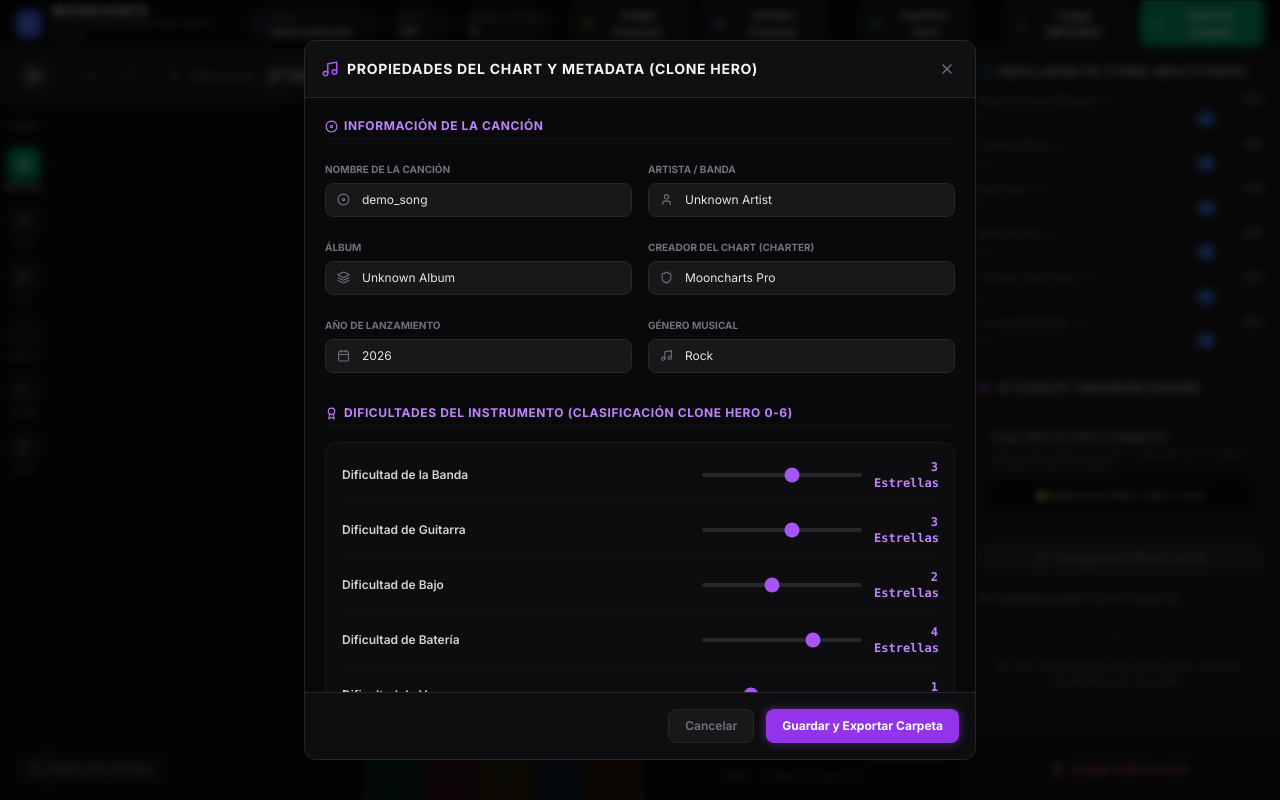
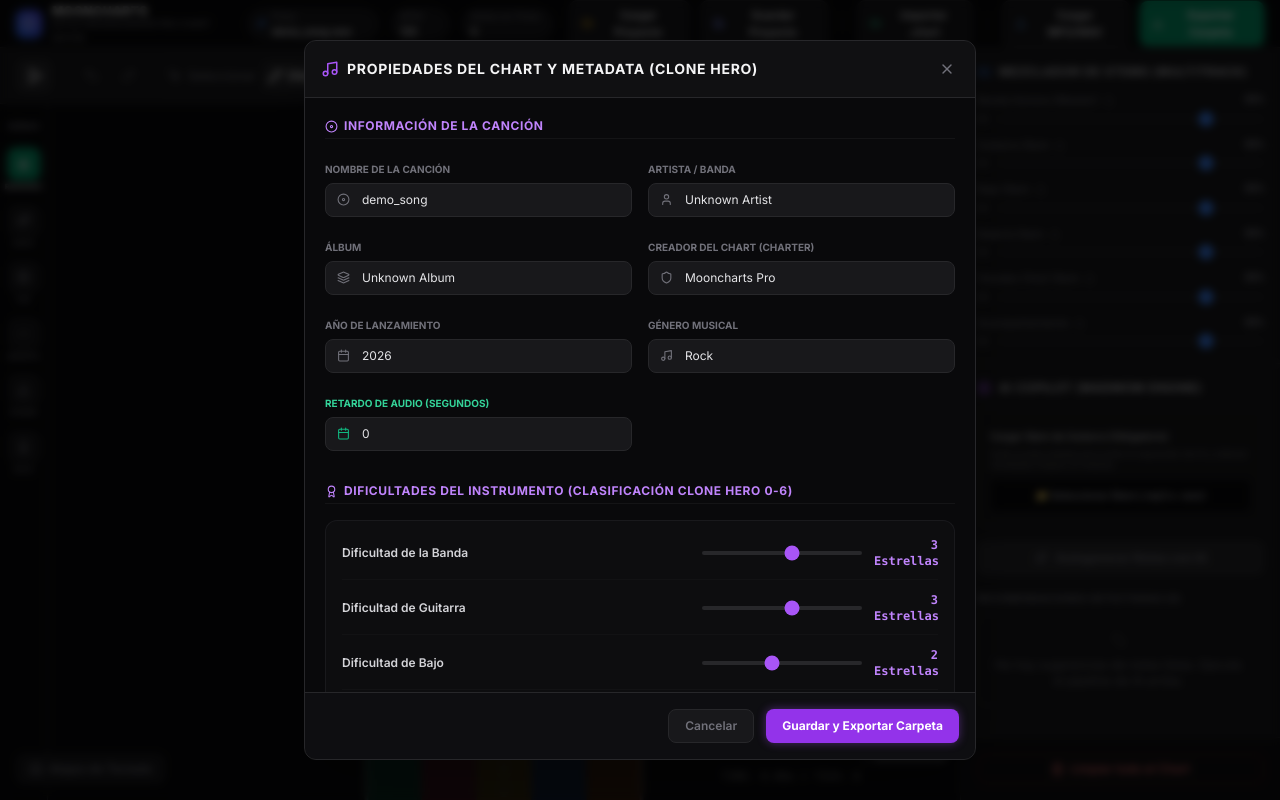
Before and after one commit to DanividN/Moonchart-Frontend, a React (Vite) app: page / in a window 1280 px wide. Both pictures are taken after a click on the button "Exportar Carpeta". Built offline with nearby package versions, Linux system fonts and the light colour scheme.

Commit message:
ajuste de audio en la cancion

```diff
--- a/src/App.tsx
+++ b/src/App.tsx
@@ -129,7 +129,8 @@
   };
 
   const exportToChartFile = (notesList: any[], beatsPerMin: number, activeMeta: typeof metadata, resolution: number = 192) => {
-    let output = `[Song]\n{\n  Name = "${activeMeta.name}"\n  Artist = "${activeMeta.artist}"\n  Charter = "${activeMeta.charter}"\n  Album = "${activeMeta.album}"\n  Year = "${activeMeta.year}"\n  Genre = "${activeMeta.genre}"\n  Offset = 0\n  Resolution = ${resolution}\n  Player2 = bass\n  Difficulty = 0\n  PreviewStart = 0\n  PreviewLength = 0\n  SyncTrack = 0\n}\n`;
+    const audioOffset = activeMeta.offset || 0;
+    let output = `[Song]\n{\n  Name = "${activeMeta.name}"\n  Artist = "${activeMeta.artist}"\n  Charter = "${activeMeta.charter}"\n  Album = "${activeMeta.album}"\n  Year = "${activeMeta.year}"\n  Genre = "${activeMeta.genre}"\n  Offset = ${audioOffset}\n  Resolution = ${resolution}\n  Player2 = bass\n  Difficulty = 0\n  PreviewStart = 0\n  PreviewLength = 0\n  SyncTrack = 0\n}\n`;
     output += `[SyncTrack]\n{\n  0 = TS 4\n  0 = B ${beatsPerMin * 1000}\n}\n`;
 
     // 1. Serialize Vocals inside Events track as Clone Hero standard lyrics
--- a/src/core/audio/audioEngine.ts
+++ b/src/core/audio/audioEngine.ts
@@ -485,6 +485,10 @@
     return this.currentTime;
   }
 
+  public getIsPlaying(): boolean {
+    return this.isPlaying;
+  }
+
   private clearStems() {
     Object.keys(this.stems).forEach(name => {
       const stem = this.stems[name];
--- a/src/features/editor/components/ChartCanvas.tsx
+++ b/src/features/editor/components/ChartCanvas.tsx
@@ -57,6 +57,11 @@
 
   const [hoveredLane, setHoveredLane] = useState<number | null>(null);
   const [hoveredTick, setHoveredTick] = useState<number | null>(null);
+
+  const [isDraggingOffset, setIsDraggingOffset] = useState(false);
+  const [dragOffsetStartY, setDragOffsetStartY] = useState<number | null>(null);
+  const [dragOffsetStartValue, setDragOffsetStartValue] = useState<number>(0);
+  const [isHoveringOffsetHandle, setIsHoveringOffsetHandle] = useState(false);
 
   // Configuration Constants
   const LANE_COUNT = activeInstrument === 'drums' ? 5 : 5; // standard 5-fret/lane layout
@@ -217,6 +222,7 @@
       const waveformPeaks = audioEngine.getWaveformData();
       const audioDuration = audioEngine.getDuration();
       const hasRealWaveform = waveformPeaks && waveformPeaks.length > 0 && audioDuration > 0;
+      const audioOffset = useChartStore.getState().metadata.offset || 0;
 
       for (let y = 0; y < height; y += 4) {
         const t = yToTick(y, height);
@@ -224,7 +230,8 @@
 
         if (hasRealWaveform) {
            const timeSecs = t / (ticksPerBeat * (bpm / 60));
-           const fraction = timeSecs / audioDuration;
+           const audioTimeSecs = timeSecs - audioOffset;
+           const fraction = audioTimeSecs / audioDuration;
            if (fraction >= 0 && fraction <= 1) {
              const idx = Math.floor(fraction * waveformPeaks.length);
              if (idx >= 0 && idx < waveformPeaks.length) {
@@ -243,6 +250,33 @@
         ctx.lineTo(width / 2 + amplitude, y);
       }
       ctx.stroke();
+
+      // 5b. Draw Audio Offset Handle (Zero-line marker)
+      const offsetTick = audioOffset * ticksPerBeat * (bpm / 60);
+      const offsetY = tickToY(offsetTick, height);
+      if (offsetY >= 0 && offsetY <= height) {
+        ctx.strokeStyle = isHoveringOffsetHandle || isDraggingOffset ? '#10b981' : 'rgba(16, 185, 129, 0.4)';
+        ctx.lineWidth = isHoveringOffsetHandle || isDraggingOffset ? 3 : 2;
+        ctx.setLineDash([8, 4]);
+        ctx.beginPath();
+        ctx.moveTo(startX, offsetY);
+        ctx.lineTo(startX + totalHighwayWidth, offsetY);
+        ctx.stroke();
+        ctx.setLineDash([]);
+
+        // Handle Tab
+        const tabW = 200;
+        const tabH = 22;
+        ctx.fillStyle = isHoveringOffsetHandle || isDraggingOffset ? '#10b981' : 'rgba(16, 185, 129, 0.8)';
+        ctx.beginPath();
+        ctx.roundRect(startX + totalHighwayWidth / 2 - tabW / 2, offsetY - tabH / 2, tabW, tabH, 4);
+        ctx.fill();
+
+        ctx.fillStyle = '#09090b';
+        ctx.font = 'bold 10px Inter';
+        ctx.textAlign = 'center';
+        ctx.fillText(`↕ INICIO DEL AUDIO (OFFSET: ${audioOffset.toFixed(2)}s)`, startX + totalHighwayWidth / 2, offsetY + 3);
+      }
 
       // 6. Draw AI suggestions as semi-transparent neon circles
       aiSuggestions.forEach((sug) => {
@@ -681,7 +715,7 @@
     return () => {
       cancelAnimationFrame(animationId);
     };
-  }, [notes, isPlaying, currentTick, zoomX, zoomY, quantization, hoveredLane, hoveredTick, selectedTool, activeInstrument, activeDifficulty, snapToGrid, aiSuggestions, hoveredNoteId, draggedMoveNoteId, selectedNoteIds, selectionBox, isSelecting, isDraggingSelected]);
+  }, [notes, isPlaying, currentTick, zoomX, zoomY, quantization, hoveredLane, hoveredTick, selectedTool, activeInstrument, activeDifficulty, snapToGrid, aiSuggestions, hoveredNoteId, draggedMoveNoteId, selectedNoteIds, selectionBox, isSelecting, isDraggingSelected, isHoveringOffsetHandle, isDraggingOffset]);
 
   // Selection Key Shortcut Handlers
   useEffect(() => {
@@ -773,30 +807,50 @@
     if (!isPlaying) return;
 
     const hasAudio = audioEngine.getDuration() > 0;
+    const currentState = useChartStore.getState();
+    const audioOffset = currentState.metadata.offset || 0;
 
     let lastTime = performance.now();
     const interval = setInterval(() => {
+      const now = performance.now();
+      const delta = now - lastTime;
+      lastTime = now;
+
+      const beatsPerSecond = bpm / 60;
+      const ticksPerSecond = beatsPerSecond * ticksPerBeat;
+
+      const currentTick = useChartStore.getState().currentTick;
+      const nextTickOffline = currentTick + (ticksPerSecond * delta) / 1000;
+      const chartTimeOffline = nextTickOffline / ticksPerSecond;
+
       if (hasAudio) {
-        // High-precision sync with AudioEngine clock
-        const currentTime = audioEngine.getCurrentTime();
-        const calculatedTick = currentTime * ticksPerBeat * (bpm / 60);
-        setCurrentTick(calculatedTick);
+        if (chartTimeOffline < audioOffset) {
+          // We are in the silent offset period before audio starts
+          if (audioEngine.getIsPlaying()) {
+             audioEngine.pause(); // pause until we reach offset
+          }
+          setCurrentTick(nextTickOffline);
+        } else {
+          // Time to play audio!
+          if (!audioEngine.getIsPlaying()) {
+             // We just crossed the threshold, play audio
+             const targetAudioTime = chartTimeOffline - audioOffset;
+             audioEngine.seek(targetAudioTime);
+             audioEngine.play();
+          }
+          // High-precision sync with AudioEngine clock
+          const currentTime = audioEngine.getCurrentTime();
+          const calculatedTick = (currentTime + audioOffset) * ticksPerSecond;
+          setCurrentTick(calculatedTick);
+        }
       } else {
         // Fallback to simulated offline clock
-        const now = performance.now();
-        const delta = now - lastTime;
-        lastTime = now;
-
-        const beatsPerSecond = bpm / 60;
-        const ticksPerSecond = beatsPerSecond * ticksPerBeat;
-        const ticksToAdvance = (ticksPerSecond * delta) / 1000;
-
-        setCurrentTick(currentTick + ticksToAdvance);
+        setCurrentTick(nextTickOffline);
       }
     }, 16);
 
     return () => clearInterval(interval);
-  }, [isPlaying, currentTick, bpm, ticksPerBeat, setCurrentTick]);
+  }, [isPlaying, bpm, ticksPerBeat, setCurrentTick]);
 
   // Mouse Interactions
   const handleMouseMove = (e: React.MouseEvent<HTMLCanvasElement>) => {
@@ -807,6 +861,9 @@
     const x = e.clientX - rect.left;
     const y = e.clientY - rect.top;
 
+    const totalHighwayWidth = LANE_COUNT * LANE_WIDTH;
+    const startX = (canvas.width - totalHighwayWidth) / 2;
+
     // 0a. Handle Selection box drag updates
     if (isSelecting && selectionBox) {
       setSelectionBox(box => box ? { ...box, endX: x, endY: y } : null);
@@ -816,8 +873,6 @@
       const boxY = Math.min(selectionBox.startY, y);
       const boxH = Math.abs(selectionBox.startY - y);
 
-      const totalHighwayWidth = LANE_COUNT * LANE_WIDTH;
-      const startX = (canvas.width - totalHighwayWidth) / 2;
       const visible = notes.filter((n) => n.difficulty === activeDifficulty && n.instrument === activeInstrument);
 
       const newlySelected = new Set<string>();
@@ -849,6 +904,33 @@
         setSelectedNoteIds(newlySelected);
       }
       return;
+    }
+
+    // Offset visual dragging
+    if (isDraggingOffset && dragOffsetStartY !== null) {
+      const deltaY = e.clientY - rect.top - dragOffsetStartY;
+      const pixelsPerSecond = zoomY * ticksPerBeat * (bpm / 60);
+      const deltaSeconds = deltaY / pixelsPerSecond;
+
+      const newOffset = Math.max(0, dragOffsetStartValue - deltaSeconds);
+
+      useChartStore.setState(state => ({
+         metadata: { ...state.metadata, offset: parseFloat(newOffset.toFixed(3)) }
+      }));
+      return;
+    }
+
+    // Check Offset Handle Hover
+    const audioOffset = useChartStore.getState().metadata.offset || 0;
+    const offsetTick = audioOffset * (useChartStore.getState().bpm / 60) * useChartStore.getState().ticksPerBeat;
+    const offsetY = tickToY(offsetTick, canvas.height);
+
+    if (x >= startX && x <= startX + totalHighwayWidth && Math.abs(y - offsetY) < 15) {
+       setIsHoveringOffsetHandle(true);
+       canvas.style.cursor = 'ns-resize';
+    } else {
+       setIsHoveringOffsetHandle(false);
+       canvas.style.cursor = 'default';
     }
 
     // 0. Handle Minimap dragging
@@ -925,8 +1007,6 @@
     setHoveredPhraseEdge(foundHoveredEdge);
 
     // 2. Detect Hover over standard Note Jewels for dragging
-    const totalHighwayWidth = LANE_COUNT * LANE_WIDTH;
-    const startX = (canvas.width - totalHighwayWidth) / 2;
     const visibleNotes = notes.filter((n) => n.difficulty === activeDifficulty && n.instrument === activeInstrument);
 
     const foundHoveredNote = visibleNotes.find((note) => {
@@ -1034,6 +1114,9 @@
     const x = e.clientX - rect.left;
     const y = e.clientY - rect.top;
 
+    const totalHighwayWidth = LANE_COUNT * LANE_WIDTH;
+    const startX = (canvas.width - totalHighwayWidth) / 2;
+
     // A. Minimap Click & Drag Start (Highest Priority)
     const minimapX = canvas.width - 85;
     const minimapWidth = 70;
@@ -1051,9 +1134,29 @@
       return;
     }
 
+    // Offset visual dragging (Clicking on the Offset Handle)
+    const audioOffset = useChartStore.getState().metadata.offset || 0;
+    const offsetTick = audioOffset * (useChartStore.getState().bpm / 60) * useChartStore.getState().ticksPerBeat;
+    const offsetY = tickToY(offsetTick, canvas.height);
+
+    if (x >= startX && x <= startX + totalHighwayWidth && Math.abs(y - offsetY) < 15) {
+       setIsDraggingOffset(true);
+       setDragOffsetStartY(e.clientY - rect.top);
+       setDragOffsetStartValue(audioOffset);
+       return;
+    }
+
+    // Legacy: Alt + Click on canvas
+    const waveformPeaks = audioEngine.getWaveformData();
+    const hasRealWaveform = waveformPeaks && waveformPeaks.length > 0;
+    if (e.altKey && hasRealWaveform) {
+       setIsDraggingOffset(true);
+       setDragOffsetStartY(e.clientY - rect.top);
+       setDragOffsetStartValue(useChartStore.getState().metadata.offset || 0);
+       return;
+    }
+
     // B. Click on Note Jewel: Drag/move single or multiple selected notes! (Works anywhere on screen)
-    const totalHighwayWidth = LANE_COUNT * LANE_WIDTH;
-    const startX = (canvas.width - totalHighwayWidth) / 2;
     const visibleNotes = notes.filter((n) => n.difficulty === activeDifficulty && n.instrument === activeInstrument);
 
     const clickedNoteJewel = visibleNotes.find((note) => {
@@ -1204,6 +1307,12 @@
     setIsDraggingMinimap(false);
     setDraggedMoveNoteId(null);
 
+    if (isDraggingOffset) {
+      setIsDraggingOffset(false);
+      setDragOffsetStartY(null);
+      pushHistory();
+    }
+
     // Multi-Selection dragging / box selection cleanups
     setIsSelecting(false);
     setSelectionBox(null);
--- a/src/features/editor/components/MetadataModal.tsx
+++ b/src/features/editor/components/MetadataModal.tsx
@@ -17,6 +17,7 @@
     diff_drums: number;
     diff_vocals: number;
     diff_band: number;
+    offset?: number;
   }, exportFormat: 'chart' | 'mid') => void;
 }
 
@@ -55,6 +56,7 @@
   const [diffDrums, setDiffDrums] = useState(metadata.diff_drums);
   const [diffVocals, setDiffVocals] = useState(metadata.diff_vocals);
   const [diffBand, setDiffBand] = useState(metadata.diff_band);
+  const [offset, setOffset] = useState(metadata.offset || 0);
 
   const [exportFormat, setExportFormat] = useState<'chart' | 'mid'>('chart');
 
@@ -72,7 +74,8 @@
       diff_bass: diffBass,
       diff_drums: diffDrums,
       diff_vocals: diffVocals,
-      diff_band: diffBand
+      diff_band: diffBand,
+      offset
     };
 
     // 1. Update global Zustand state store for future reference
@@ -192,6 +195,21 @@
                     onChange={(e) => setGenre(e.target.value)}
                     className="w-full bg-zinc-900 border border-dark-border hover:border-zinc-700 focus:border-purple-600 rounded-lg py-2 pl-9 pr-3 text-xs text-zinc-200 focus:outline-none transition-colors"
                     placeholder="Rock"
+                  />
+                </div>
+              </div>
+
+              <div className="space-y-1">
+                <label className="text-[10px] font-bold text-dark-muted uppercase text-emerald-400">Retardo de Audio (Segundos)</label>
+                <div className="relative">
+                  <Calendar size={13} className="absolute left-3 top-2.5 text-emerald-500" />
+                  <input
+                    type="number"
+                    step="0.1"
+                    value={offset}
+                    onChange={(e) => setOffset(parseFloat(e.target.value) || 0)}
+                    className="w-full bg-zinc-900 border border-dark-border hover:border-zinc-700 focus:border-emerald-500 rounded-lg py-2 pl-9 pr-3 text-xs text-zinc-200 focus:outline-none transition-colors"
+                    placeholder="0"
                   />
                 </div>
               </div>
--- a/src/store/useChartStore.ts
+++ b/src/store/useChartStore.ts
@@ -83,6 +83,7 @@
     diff_drums: number;
     diff_vocals: number;
     diff_band: number;
+    offset?: number;
   };
 
   // --- AI Co-pilot State ---
@@ -162,7 +163,8 @@
     diff_bass: 2,
     diff_drums: 4,
     diff_vocals: 1,
-    diff_band: 3
+    diff_band: 3,
+    offset: 0
   },
 
 
@@ -239,8 +241,15 @@
   togglePlay: () => {
     const isPlaying = !get().isPlaying;
     set({ isPlaying });
+    const state = get();
+    const chartSeconds = state.currentTick / (state.ticksPerBeat * (state.bpm / 60));
+    const audioOffset = state.metadata.offset || 0;
+
     if (isPlaying) {
-      audioEngine.play();
+      if (chartSeconds >= audioOffset) {
+         audioEngine.seek(chartSeconds - audioOffset);
+         audioEngine.play();
+      }
     } else {
       audioEngine.pause();
     }
@@ -251,11 +260,21 @@
     set({ currentTick: nextTick });
 
     // Synchronize audio playhead
-    const { bpm, ticksPerBeat } = get();
-    const seconds = nextTick / (ticksPerBeat * (bpm / 60));
-    const currentAudioTime = audioEngine.getCurrentTime();
-    if (Math.abs(currentAudioTime - seconds) > 0.08) {
-      audioEngine.seek(seconds);
+    const { bpm, ticksPerBeat, metadata } = get();
+    const chartSeconds = nextTick / (ticksPerBeat * (bpm / 60));
+    const audioOffset = metadata.offset || 0;
+    const targetAudioSeconds = chartSeconds - audioOffset;
+
+    if (targetAudioSeconds >= 0) {
+      const currentAudioTime = audioEngine.getCurrentTime();
+      if (Math.abs(currentAudioTime - targetAudioSeconds) > 0.08) {
+        audioEngine.seek(targetAudioSeconds);
+      }
+    } else {
+      // If we manually seeked backwards into the silent zone, make sure audio stops
+      if (audioEngine.getIsPlaying()) {
+        audioEngine.pause();
+      }
     }
   },
 
```
